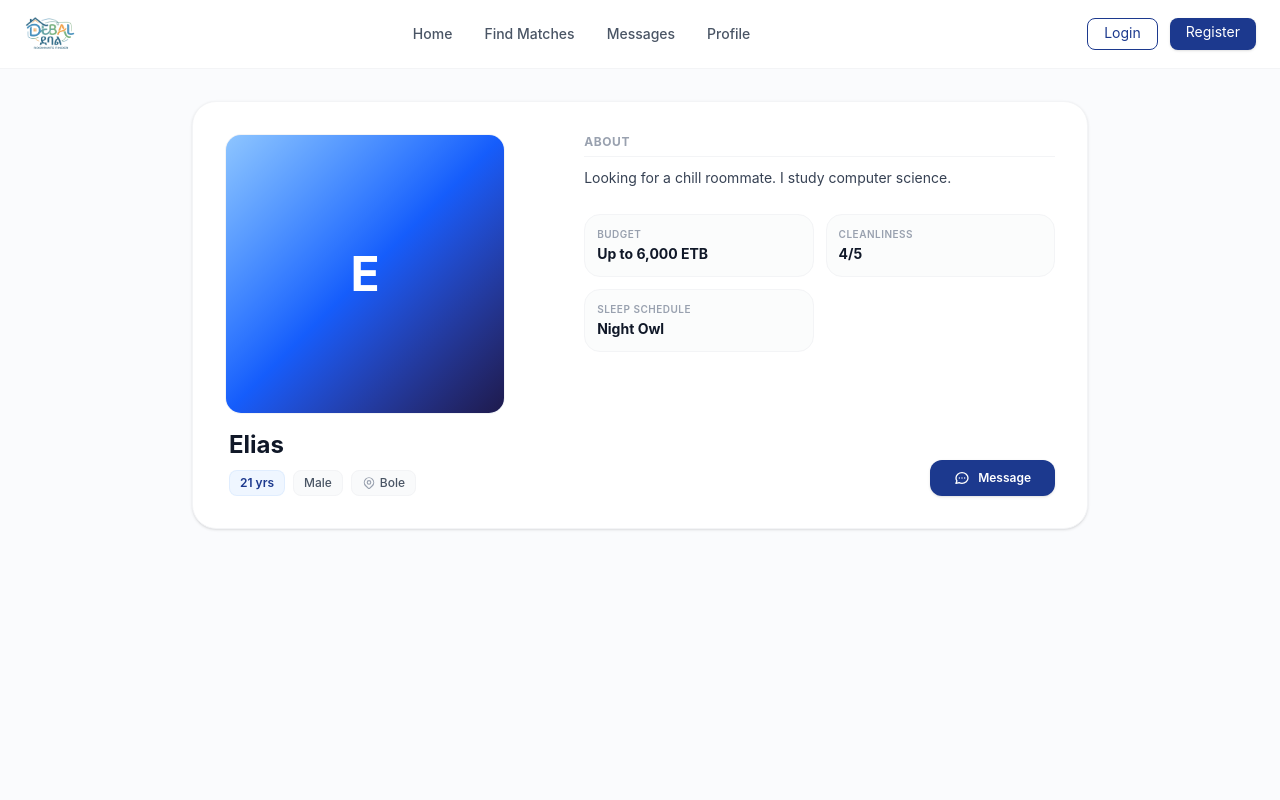
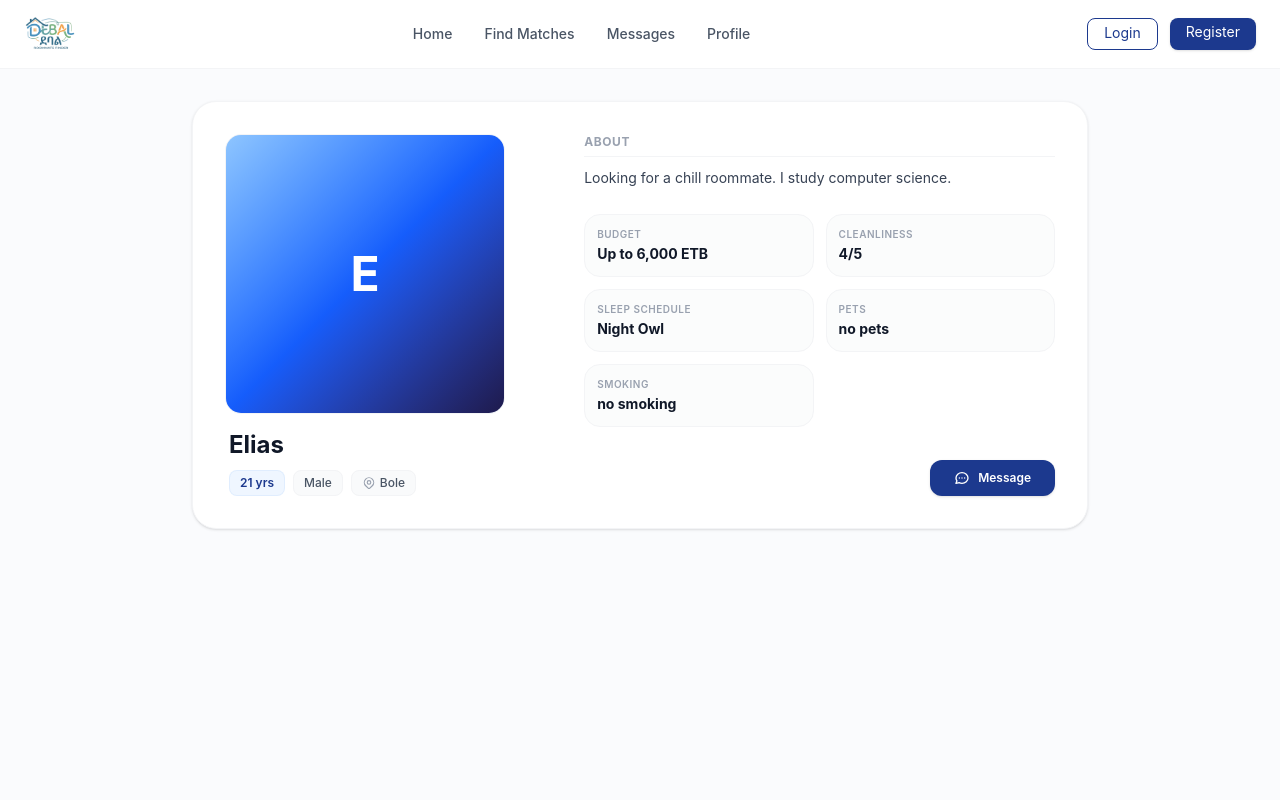
Before and after one commit to Natnael9/Debal, a React (Vite) app in the folder frontend/: page /app/candidate-profile/1 in a window 1280 px wide. Shown: the top 800 px of the page. Built offline with nearby package versions, Linux system fonts and the light colour scheme; no server answers.

Commit message:
added smoking and pets to the candidate profile page

```diff
--- a/frontend/src/pages/CandidateProfilePage.jsx
+++ b/frontend/src/pages/CandidateProfilePage.jsx
@@ -13,6 +13,9 @@ const candidates = {
       budgetMax: 6000,
       cleanliness: 4,
       sleepSchedule: "night_owl",
+      pets: "no pets",
+      smoking: "no smoking",
+
     },
   },
 
@@ -239,6 +242,26 @@ function CandidateProfilePage() {
                       {candidate.preferences.sleepSchedule.replace("_", " ")}
                     </p>
                   </div>
+                 <div className="rounded-2xl border border-gray-100 bg-gray-50/60 p-3">
+                    <p className="text-[10px] font-semibold uppercase tracking-wider text-gray-400">
+                      Pets
+                    </p>
+
+                    <p className="mt-0.5 text-xs font-bold text-gray-900 sm:text-sm">
+                      {candidate.preferences.pets}
+                    </p>
+                  </div>
+                   <div className="rounded-2xl border border-gray-100 bg-gray-50/60 p-3">
+                    <p className="text-[10px] font-semibold uppercase tracking-wider text-gray-400">
+                      Smoking
+                    </p>
+
+                    <p className="mt-0.5 text-xs font-bold text-gray-900 sm:text-sm">
+                      {candidate.preferences.smoking}
+                    </p>
+                  </div>
+
+
 
                 </div>
 
```
